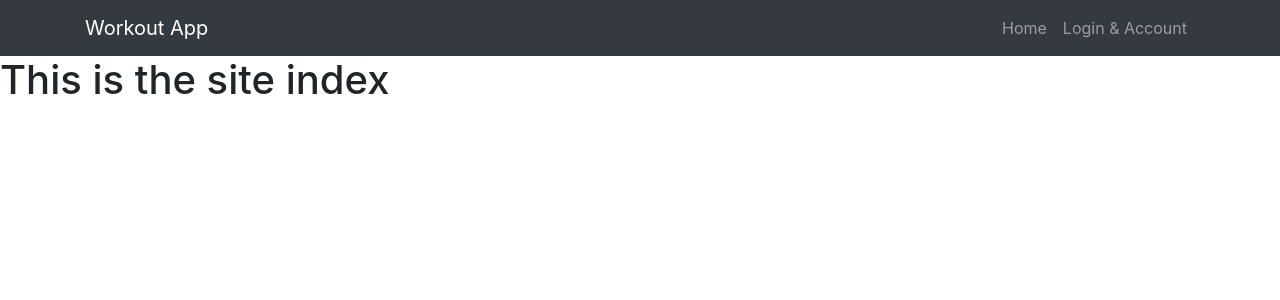
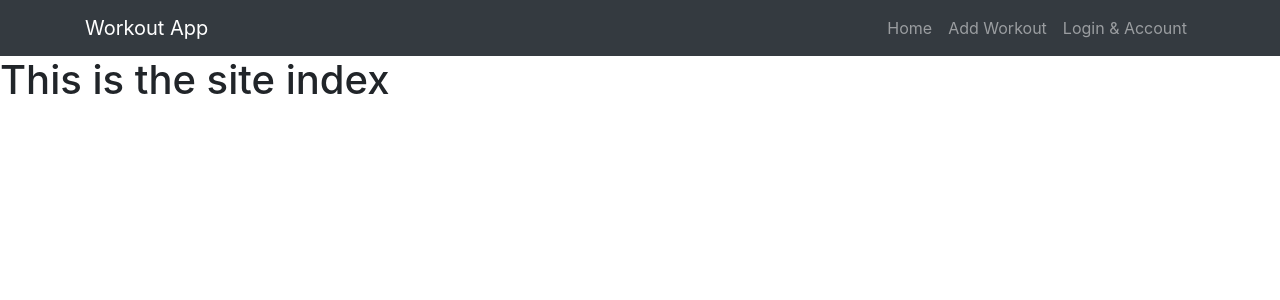
Before and after one commit to calrh007/project-a-07-personal-copy, a Django app: page / in a window 1280 px wide. Shown: the top 300 px of the page. Run offline with Django 3.2, Linux system fonts and the light colour scheme.

Commit message:
add workout

```diff
--- a/workout_app/templates/workout_app/base.html
+++ b/workout_app/templates/workout_app/base.html
@@ -33,6 +33,11 @@
               <li class="nav-item">
                 <a class="nav-link" href="/">Home</a>
               </li>
+
+              <li class="nav-item">
+                <a class="nav-link" href="{% url 'add_workout' %}">Add Workout</a>
+              </li>
+
               <li class="nav-item">
                 <a class="nav-link" href="/login">Login & Account</a>
               </li>
--- a/workout_app/urls.py
+++ b/workout_app/urls.py
@@ -5,10 +5,14 @@ from . import views
 from django.views.generic import TemplateView
 from django.contrib.auth.views import LogoutView
 
+from .views import AddWorkoutView
+
 urlpatterns = [
     path('', views.index, name='index'),
 
     path('accounts/', include('allauth.urls')),
     path('login/', TemplateView.as_view(template_name="workout_app/login.html")),
     path('logout/', LogoutView.as_view()),
+    path('add_workout/', AddWorkoutView.as_view(), name='add_workout'),
+
 ]
--- a/workout_app/views.py
+++ b/workout_app/views.py
@@ -1,5 +1,12 @@
 from django.shortcuts import render
+from django.views.generic import CreateView
+from .models import Workout
 
 def index(request):
     context = {}
     return render(request, 'workout_app/index.html', context)
+
+class AddWorkoutView(CreateView):
+    model = Workout
+    template_name = 'add_workout.html'
+    fields = '__all__'
```
Also changed, not shown: workout_app/templates/workout_app/add_workout.html (added, +8 -0 lines).
